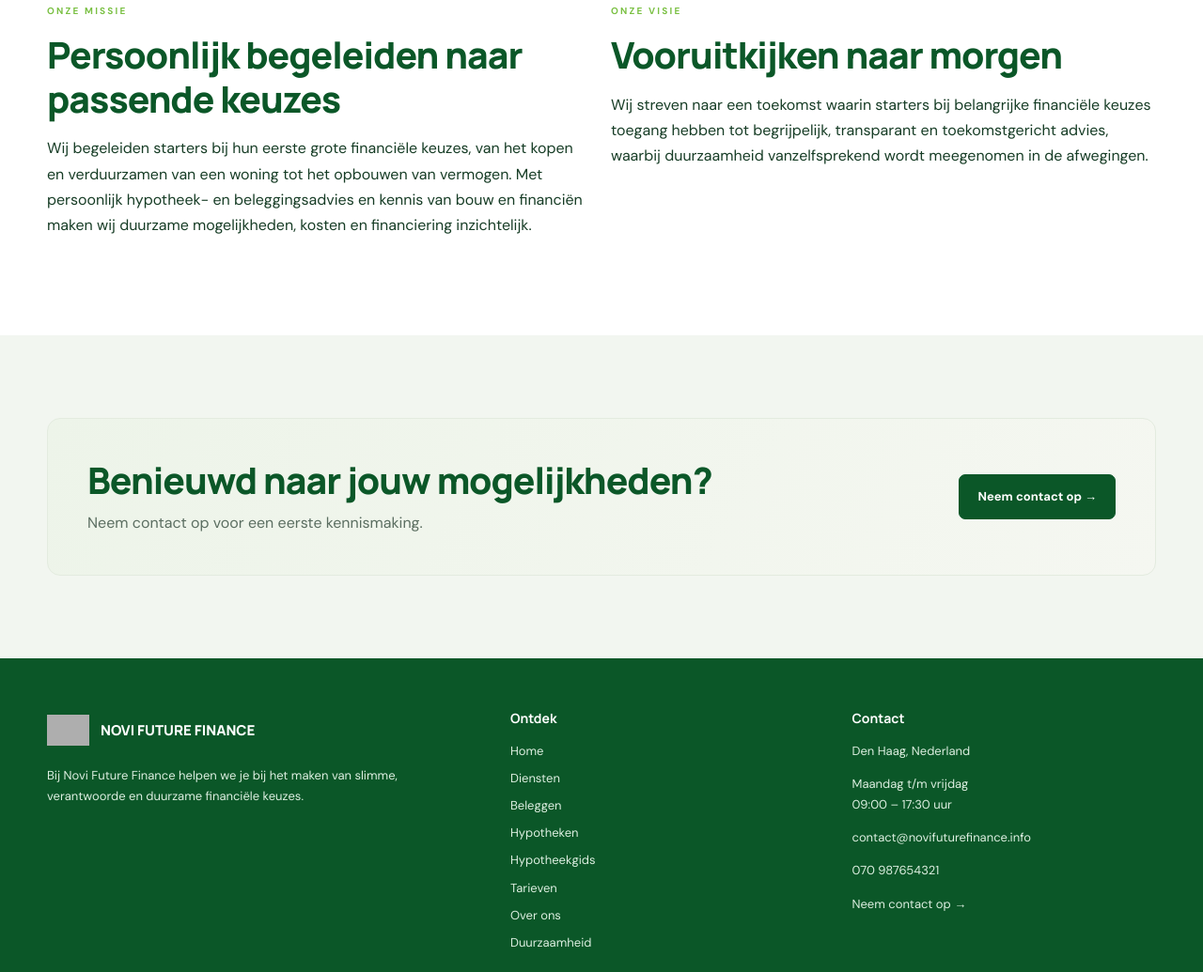
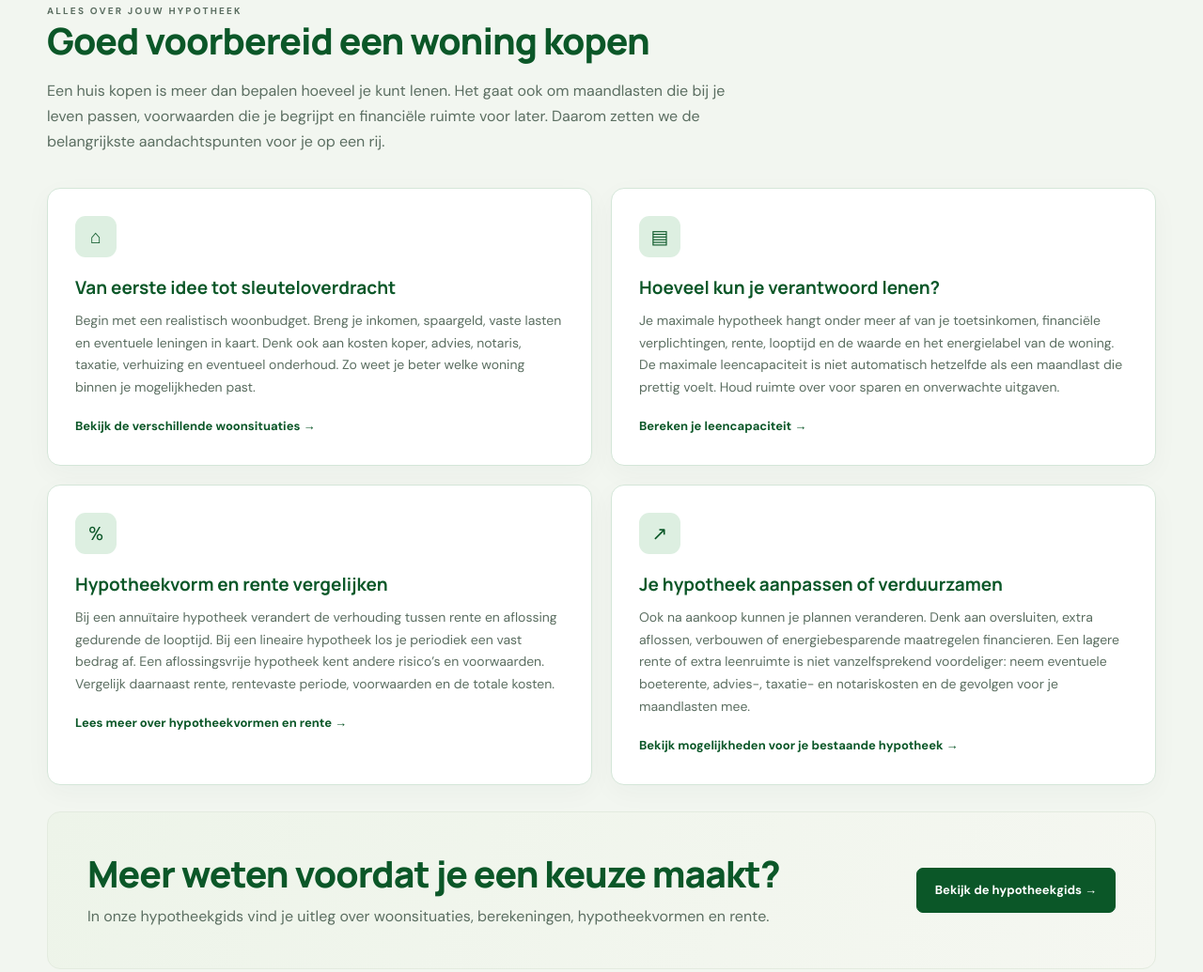
Before and after one commit to wesleyvannoije/Novi-Future-Finance, a plain HTML site: page index.html in a window 1280 px wide. Shown: the part 2070-3105 px from the top of the page at 94% size. Drawn offline with Linux system fonts and the light colour scheme; grey boxes are pictures that could not be loaded.

Commit message:
Breid homepage uit met praktische hypotheekinformatie

```diff
--- a/index.html
+++ b/index.html
@@ -8,6 +8,12 @@
 <section class="hero"><div class="container hero-inner"><p class="eyebrow">Sustainable financial advice</p><h1>Financiële keuzes met oog voor de toekomst</h1><p>Persoonlijk advies over hypotheken en beleggen, met aandacht voor jouw financiële doelen en duurzaamheid.</p><div class="hero-actions"><a class="btn" href="hypotheken.html">Hypotheken</a><a class="btn secondary" href="beleggen.html">Beleggen</a></div></div></section>
 <section class="section"><div class="container split"><div><p class="eyebrow">Wie zijn wij?</p><h2>Een financieel gezonde toekomst begint met bewuste keuzes.</h2><p>Wij begeleiden starters bij hun eerste grote financiële keuzes, van het kopen en verduurzamen van een woning tot het opbouwen van vermogen. Met persoonlijk hypotheek- en beleggingsadvies en kennis van bouw en financiën maken wij duurzame mogelijkheden, kosten en financiering inzichtelijk.</p><a class="btn secondary" href="over-ons.html">Maak kennis met ons →</a></div><div class="visual"><img src="assets/novi-home-foto.webp" alt="Een jongere en oudere man praten lachend samen op de bank" loading="lazy"></div></div></section>
 <section class="section soft"><div class="container"><div class="section-head"><p class="eyebrow">Onze diensten</p><h2>Financieel advies dat bij jouw toekomst past</h2><p>Bij Novi Future Finance helpen we je met persoonlijk en duurzaam financieel advies. Van het financieren van je eerste woning tot verantwoord beleggen.</p></div><div class="grid"><article class="card"><div class="iconbox">↗</div><h3>Beleggingsadvies</h3><p>Ontdek hoe je op een verantwoorde en duurzame manier kunt beleggen. Samen kijken we naar jouw wensen, doelen en mogelijkheden.</p><a class="arrow" href="beleggen.html">Meer over beleggen →</a></article><article class="card"><div class="iconbox">⌂</div><h3>Hypotheekadvies</h3><p>Wil je je eerste woning kopen? Wij helpen je bij het vinden van een passende hypotheek, afgestemd op jouw financiële situatie en toekomstplannen.</p><a class="arrow" href="hypotheken.html">Meer over hypotheken →</a></article><article class="card"><div class="iconbox">✳</div><h3>Duurzaamheid</h3><p>We kijken verder dan vandaag en nemen duurzame mogelijkheden mee in financiële keuzes.</p><a class="arrow" href="duurzaamheid.html">Onze visie op duurzaamheid →</a></article></div></div></section>
+<section class="section soft"><div class="container"><div class="section-head"><p class="eyebrow">Alles over jouw hypotheek</p><h2>Goed voorbereid een woning kopen</h2><p>Een huis kopen is meer dan bepalen hoeveel je kunt lenen. Het gaat ook om maandlasten die bij je leven passen, voorwaarden die je begrijpt en financiële ruimte voor later. Daarom zetten we de belangrijkste aandachtspunten voor je op een rij.</p></div><div class="grid two">
+<article class="card"><div class="iconbox">⌂</div><h3>Van eerste idee tot sleuteloverdracht</h3><p>Begin met een realistisch woonbudget. Breng je inkomen, spaargeld, vaste lasten en eventuele leningen in kaart. Denk ook aan kosten koper, advies, notaris, taxatie, verhuizing en eventueel onderhoud. Zo weet je beter welke woning binnen je mogelijkheden past.</p><a class="arrow" href="hypotheekgids.html#woonsituaties">Bekijk de verschillende woonsituaties →</a></article>
+<article class="card"><div class="iconbox">▤</div><h3>Hoeveel kun je verantwoord lenen?</h3><p>Je maximale hypotheek hangt onder meer af van je toetsinkomen, financiële verplichtingen, rente, looptijd en de waarde en het energielabel van de woning. De maximale leencapaciteit is niet automatisch hetzelfde als een maandlast die prettig voelt. Houd ruimte over voor sparen en onverwachte uitgaven.</p><a class="arrow" href="hypotheken.html#berekening-leencapaciteit">Bereken je leencapaciteit →</a></article>
+<article class="card"><div class="iconbox">%</div><h3>Hypotheekvorm en rente vergelijken</h3><p>Bij een annuïtaire hypotheek verandert de verhouding tussen rente en aflossing gedurende de looptijd. Bij een lineaire hypotheek los je periodiek een vast bedrag af. Een aflossingsvrije hypotheek kent andere risico’s en voorwaarden. Vergelijk daarnaast rente, rentevaste periode, voorwaarden en de totale kosten.</p><a class="arrow" href="hypotheekgids.html#hypotheekvormen">Lees meer over hypotheekvormen en rente →</a></article>
+<article class="card"><div class="iconbox">↗</div><h3>Je hypotheek aanpassen of verduurzamen</h3><p>Ook na aankoop kunnen je plannen veranderen. Denk aan oversluiten, extra aflossen, verbouwen of energiebesparende maatregelen financieren. Een lagere rente of extra leenruimte is niet vanzelfsprekend voordeliger: neem eventuele boeterente, advies-, taxatie- en notariskosten en de gevolgen voor je maandlasten mee.</p><a class="arrow" href="hypotheken.html#bestaande-hypotheek">Bekijk mogelijkheden voor je bestaande hypotheek →</a></article>
+</div><div class="cta" style="margin-top:28px"><div><h2>Meer weten voordat je een keuze maakt?</h2><p>In onze hypotheekgids vind je uitleg over woonsituaties, berekeningen, hypotheekvormen en rente.</p></div><a class="btn" href="hypotheekgids.html">Bekijk de hypotheekgids →</a></div></div></section>
 <section class="section"><div class="container grid two"><div><p class="eyebrow">Onze missie</p><h2>Persoonlijk begeleiden naar passende keuzes</h2><p>Wij begeleiden starters bij hun eerste grote financiële keuzes, van het kopen en verduurzamen van een woning tot het opbouwen van vermogen. Met persoonlijk hypotheek- en beleggingsadvies en kennis van bouw en financiën maken wij duurzame mogelijkheden, kosten en financiering inzichtelijk.</p></div><div><p class="eyebrow">Onze visie</p><h2>Vooruitkijken naar morgen</h2><p>Wij streven naar een toekomst waarin starters bij belangrijke financiële keuzes toegang hebben tot begrijpelijk, transparant en toekomstgericht advies, waarbij duurzaamheid vanzelfsprekend wordt meegenomen in de afwegingen.</p></div></div></section>
 <section class="section soft"><div class="container"><div class="cta"><div><h2>Benieuwd naar jouw mogelijkheden?</h2><p>Neem contact op voor een eerste kennismaking.</p></div><a class="btn" href="contact.html">Neem contact op →</a></div></div></section>
 </main>
```
